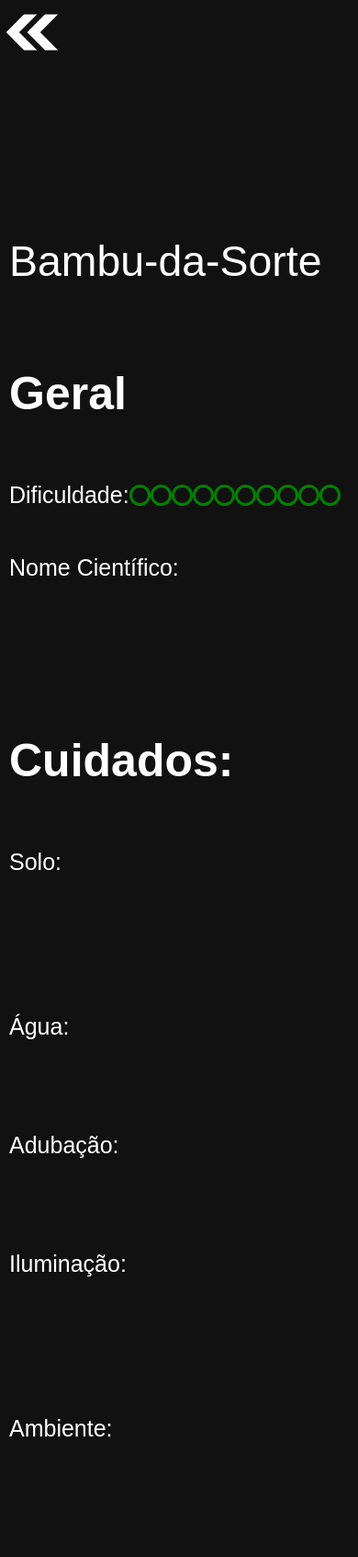
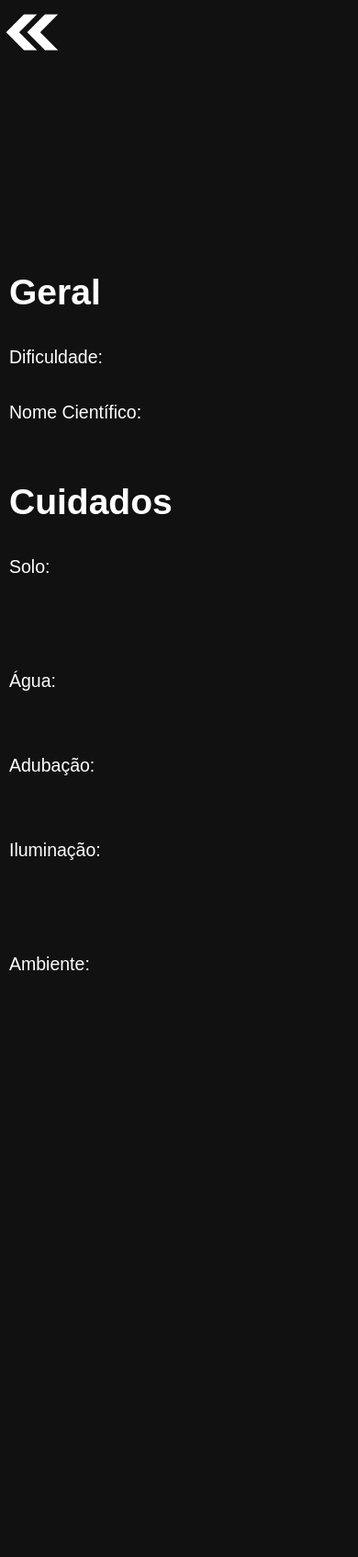
Before and after one commit to Antonio-Pastori/TCC_IFRS, a Flask app: page /planta/1 in a window 390 px wide. Shown: the whole page at 92% size. After the commit the page ends 1055 px from the top, so only its background shows below. Run offline with Flask 3, Linux system fonts and the light colour scheme; some libraries are stand-ins or nearby versions.

Commit message:
App mais bonitinho

```diff
--- a/run.py
+++ b/run.py
@@ -1,4 +1,4 @@
 from app import app
 
 if __name__ == "__main__":
-    app.run(debug=True)
+    app.run(debug=False)
--- a/static/Js/Planta.js
+++ b/static/Js/Planta.js
@@ -9,16 +9,6 @@ function Pega_Infos(Infos_da_Planta_json){
     var dificuldade = Infos_da_Planta_json.Dificuldade;
     var adubacao = Infos_da_Planta_json.Cuidados['1'];
     var regacao = Infos_da_Planta_json.Cuidados['0'];
-
-    console.log("Nome da Planta:", nomePlanta);
-    console.log('Nome Científico:', nomeC)
-    console.log("Luz:", luz);
-    console.log("Solo:", solo);
-    console.log("Ambiente:", ambiente);
-    console.log("Imagem:", imagemP)
-
-
-
 
     document.getElementById('nomePlanta').innerHTML = nomePlanta;
     document.getElementById('luz').innerHTML = luz;
@@ -32,10 +22,7 @@ function Pega_Infos(Infos_da_Planta_json){
     if(imagemPlanta)
         imagemPlanta.style.backgroundImage = 'url(' + imagemP + ')';
 
-    const dificuldadeDiv = document.getElementById('dificuldade');
-
-    // Limpa as bolinhas existentes
-    dificuldadeDiv.innerHTML = '<p>Dificuldade:</p>';
+    const dificuldadeDiv = document.getElementById('difi');
 
     // Adiciona bolinhas com gradiente de cores
     for (let i = 0; i < 10; i++) {
--- a/static/css/Master.css
+++ b/static/css/Master.css
@@ -1,3 +1,5 @@
+@import url('https://fonts.googleapis.com/css2?family=Plus+Jakarta+Sans:wght@300;500&display=swap');
+
 @media (max-width: 768px) {
 
 html{
@@ -365,16 +382,7 @@ header{
     position: relative;
     padding-left: 10px;
     padding-right: 10px;
-
-
-  }
-
-  h2{
-    font-size: 50px;
-  }
-
-  p{
-    font-size: 25px;
+    padding-top: 10%;
   }
 
   #fotoplanta{
@@ -388,11 +396,16 @@ header{
 
   }
 
-  #dificuldade{
+  .itensPlanta{
     display: flex;
+    flex-direction: column;
     width: 100%;
+    margin-top: 10%;
 
-    align-items: center;
+  }
+
+  #difi{
+    flex-direction: row;
   }
 
   .bola{
@@ -409,7 +428,7 @@ header{
 
 #NomeP p{
   color: white;
-  font-family: sans-serif;
+  font-family: 'Bebas Neue', sans-serif;
   font-size: 5.5vh;
 
 
@@ -430,4 +449,17 @@ header{
 
 }
 
+.subT{
+  font-size: 5vw;
+  margin: 0;
+
 }
+
+.Tit{
+  font-size: 10vw;
+  margin: 0;
+}
+
+
+
+}
--- a/templates/Planta.html
+++ b/templates/Planta.html
@@ -16,30 +16,36 @@
     </div>
     <div id="tudo">
         <div id="NomeP">
-            <p id="nomePlanta">Bambu-da-Sorte</p>
+            <p id="nomePlanta"></p>
         </div>
         <div id="conteudo">
-            <h2>Geral</h2>
-            <div id="dificuldade">
-                <p>Dificuldade:</p>
-                <div class="bola"></div>
-                <div class="bola"></div>
-                <div class="bola"></div>
-                <div class="bola"></div>
-                <div class="bola"></div>
-                <div class="bola"></div>
-                <div class="bola"></div>
-                <div class="bola"></div>
-                <div class="bola"></div>
-                <div class="bola"></div>
+            <div class="partic">
+                <h2 class="Tit">Geral</h2>
+                <div class="itensPlanta" id="difi">
+                    <p class="subT">Dificuldade:</p>
+                </div>
+                <div class="itensPlanta">
+                    <p class="subT">Nome Científico: <p id="nomeC"></p></p>
+                </div>
             </div>
-            <p>Nome Científico:<p id="nomeC"></p></p>
-            <h2>Cuidados:</h2>
-            <p>Solo:<p id="solo"></p></p>
-            <p>Água:<p id="agua"></p>
-            <p>Adubação:<p id="adubo"></p>
-            <p>Iluminação:<p id="luz"></p></p>
-            <p>Ambiente:<p id="ambiente"></p></p>
+            <div class="partic">
+                <h2 class="Tit">Cuidados</h2>
+                <div class="itensPlanta">
+                    <p class="subT">Solo:<p id="solo"></p></p>
+                </div>
+                <div class="itensPlanta">
+                    <p class="subT">Água:<p id="agua"></p>
+                </div>
+                <div class="itensPlanta">
+                    <p class="subT">Adubação:<p id="adubo"></p>
+                </div>
+                <div class="itensPlanta">
+                    <p class="subT">Iluminação:<p id="luz"></p></p>
+                </div>
+                <div class="itensPlanta">
+                    <p class="subT">Ambiente:<p id="ambiente"></p></p>
+                </div>
+            </div>
         </div>
     </div>
 
@@ -47,7 +53,7 @@
     <script>
         document.addEventListener('DOMContentLoaded', function () {
 
-            Json_Infos = {{ Infos_da_Planta_json | tojson | safe }}
+            Json_Infos = {{ Infos_da_Planta_json | tojson | safe }};
             Pega_Infos(Json_Infos);
 
         });
```
Also changed, not shown: other parts of static/css/Master.css (+40 -19 lines), templates/Home.html (+21 -9 lines), static/images/1.jpeg (added).
